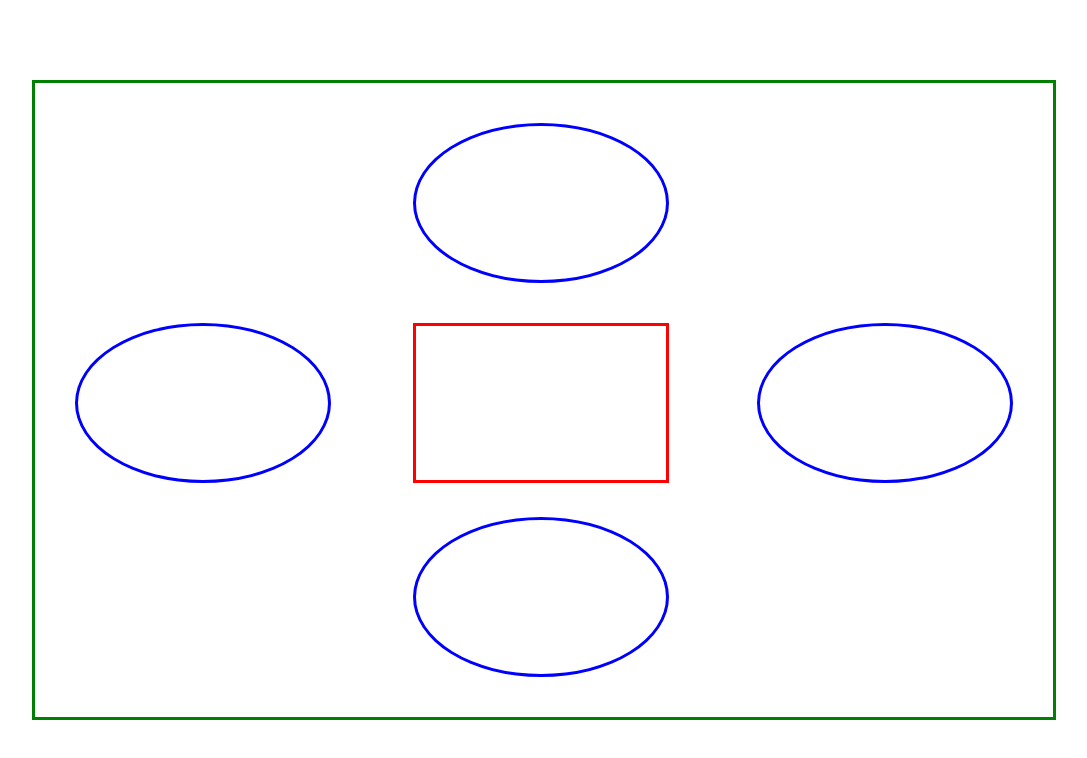
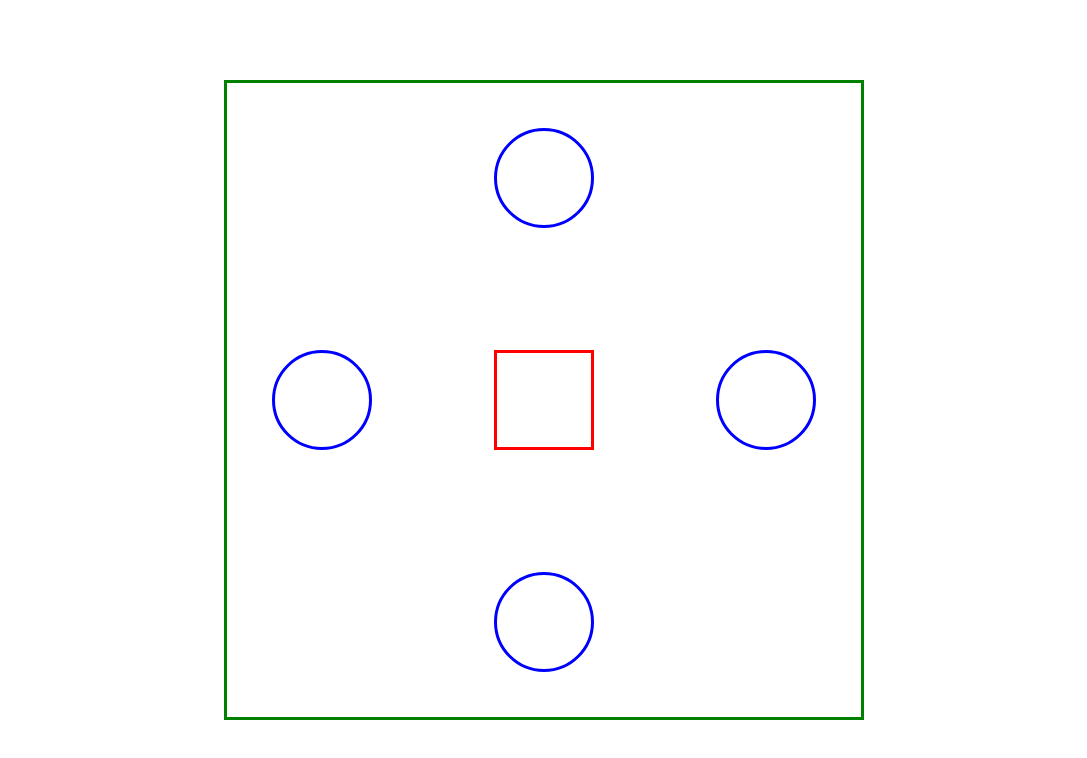
Before and after one commit to FreddyCastuera/boocamp12g, a plain HTML site: page practicaPosicion/floatPosition/index.html in a window 1280 px wide. Shown: the whole page, without its empty margins (96-1183 px from the left). Drawn offline with Linux system fonts and the light colour scheme.

Commit message:
corregimos la practica de posicionamientos con float

```diff
--- a/practicaPosicion/flexPosition/estilos.css
+++ b/practicaPosicion/flexPosition/estilos.css
@@ -12,8 +12,11 @@
     align-items:center;
     flex-wrap: wrap;
     border:10px solid rgb(144, 240, 0);
-    width:80vw;
+    width:80vh;
     height:80vh;
+    margin: 10vh auto ;
+
+
 }
 
 .container-v{
--- a/practicaPosicion/floatPosition/estilos.css
+++ b/practicaPosicion/floatPosition/estilos.css
@@ -3,56 +3,66 @@
 }
 div.cuadro1 {
   position: relative;
-  width: 100vw;
+  width: 100vh;
   height: 100vh;
   border: 3px solid red;
 }
 
 div.cuadro2{
   position: absolute;
-  top:10vh;
-  right: 10vw;
-  width: 80vw;
+  top: 50%;
+  left: 50%;
+  transform: translate(-50%, -50%);
+
+  width: 80vh;
   height:80vh;
   border: 3px solid green;
 }
 
 div.cuadro3{
   position: absolute;
-  top:30vh;
-  right: 30vw;
-  width: 20vw;
-  height:20vh;
+  top: 50%;
+  left: 50%;
+  transform: translate(-50%, -50%);
+  width: 100px;
+  height:100px;
   border: 3px solid red;
 }
 
 div.circulo{
-  width: 20vw;
-  height:20vh;
+  width: 100px;
+  height:100px;
   border: 3px solid blue;
   border-radius: 100%
 }
 #cir1{
   position: absolute;
-  top:5vh;
-  right:30vw;
+  top: 15%;
+  left: 50%;
+  transform: translate(-50%, -50%);
+
 
 }
 #cir2{
   position: absolute;
-  bottom:5vh;
-  right:30vw;
+  top: 85%;
+  left: 50%;
+  transform: translate(-50%, -50%);
 
 }
 #cir3{
   position: absolute;
-  left:5vh;
-  top:30vh;
+  top: 50%;
+  left: 15%;
+  transform: translate(-50%, -50%);
+
 
 }
 #cir4{
   position: absolute;
-  right:5vh;
-  top:30vh;
+  top: 50%;
+  left: 85%;
+  transform: translate(-50%, -50%);
+
 
 }
```
